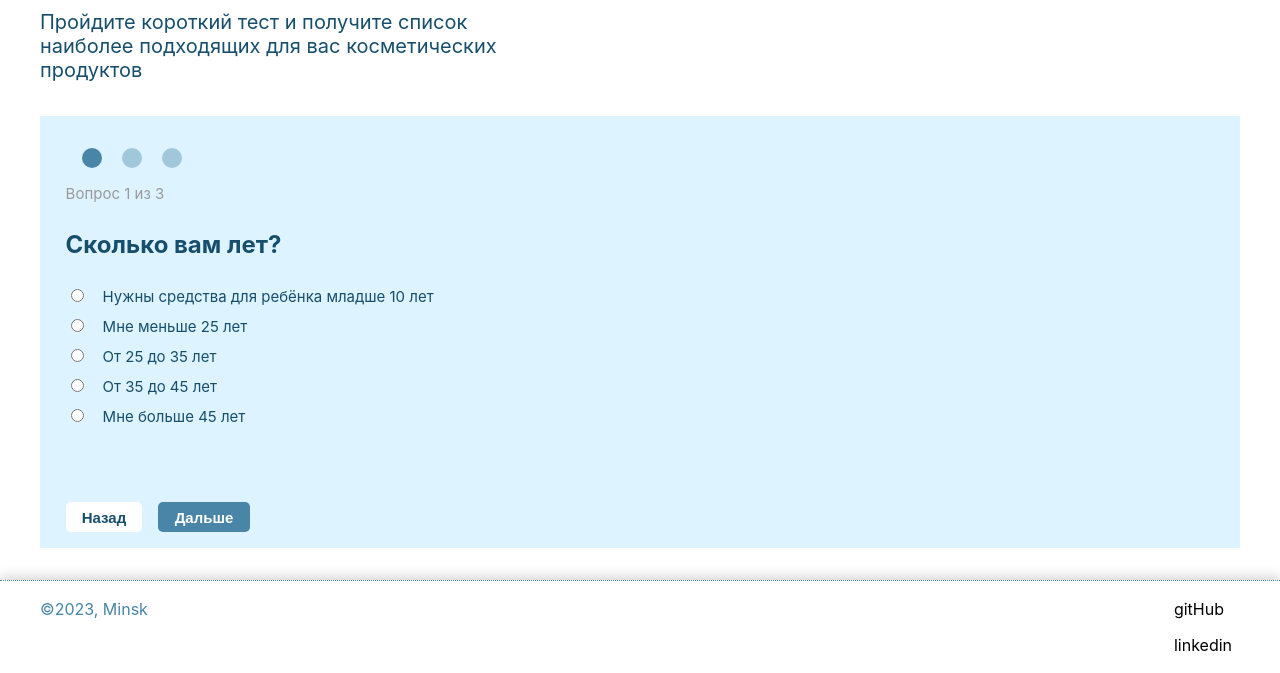
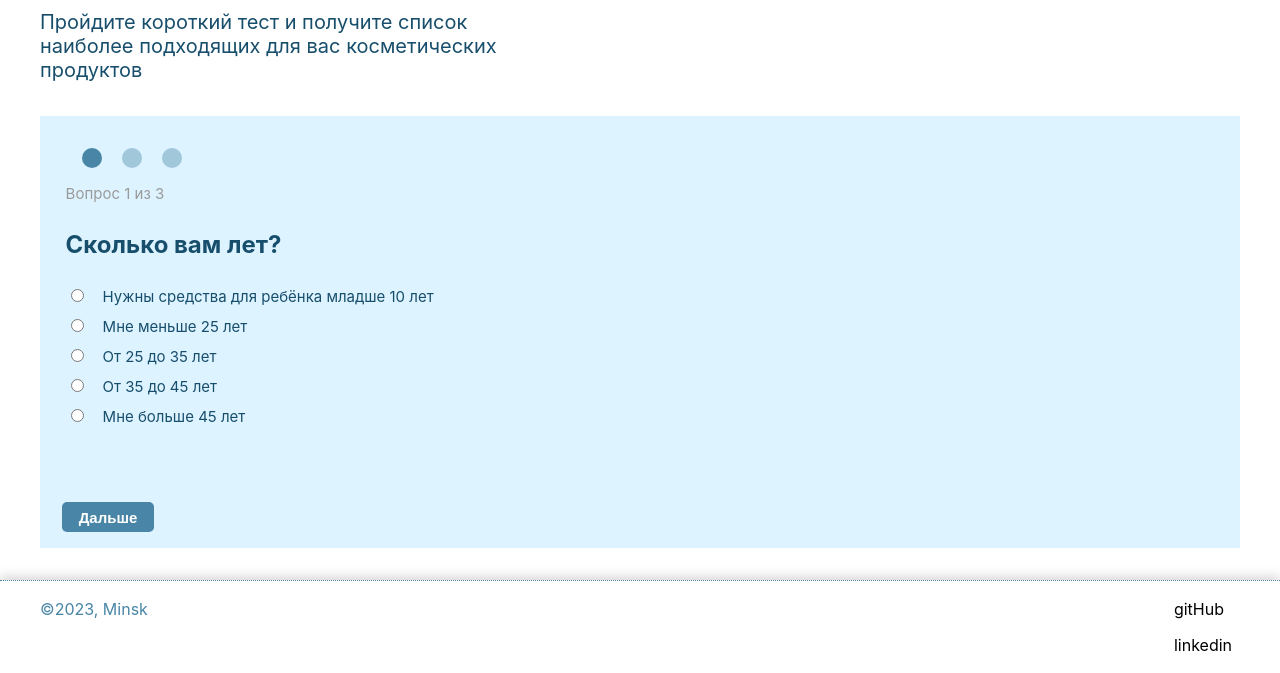
Before and after one commit to MaryAnzh/Quiz-beauty_Test-task, a website built with webpack: page index.html in a window 1280 px wide. Shown: the part 167-840 px from the top of the page. Built offline with nearby package versions, Linux system fonts and the light colour scheme.

Commit message:
feat: add buttons style

```diff
--- a/src/app/pages/quiz/round/round.scss
+++ b/src/app/pages/quiz/round/round.scss
@@ -7,6 +7,7 @@
     flex-direction: column;
     justify-content: space-between;
     background: $mainColorLight_2;
+    overflow: hidden;
 
     &__info {
         width: 100%;
@@ -93,7 +94,9 @@
         width: 100%;
         align-self: flex-end;
         display: flex;
-        gap: 1rem;
+        gap: 2rem 0;
+        transform: translateX(-5rem);
+        transition: all .3s;
 
         &__prev,
         &__next {
@@ -102,19 +105,20 @@
             border-radius: 0.3125rem;
             font-size: 0.9375rem;
             font-weight: 700;
+            cursor: pointer;
         }
 
         &__prev {
             width: 4.8rem;
             color: $mainColorDark;
             background-color: white;
+            opacity: 0;
         }
 
         &__next {
             width: 5.7rem;
             background-color: $mainColor;
             color: white;
-
         }
     }
 }
```
